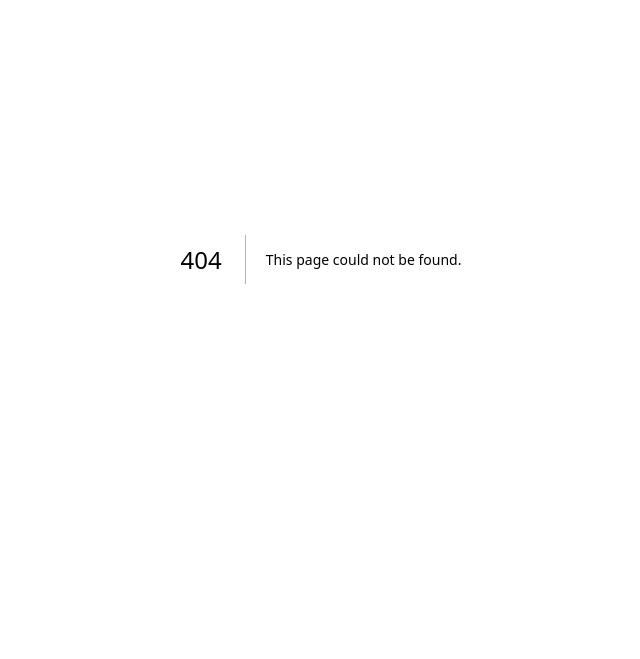
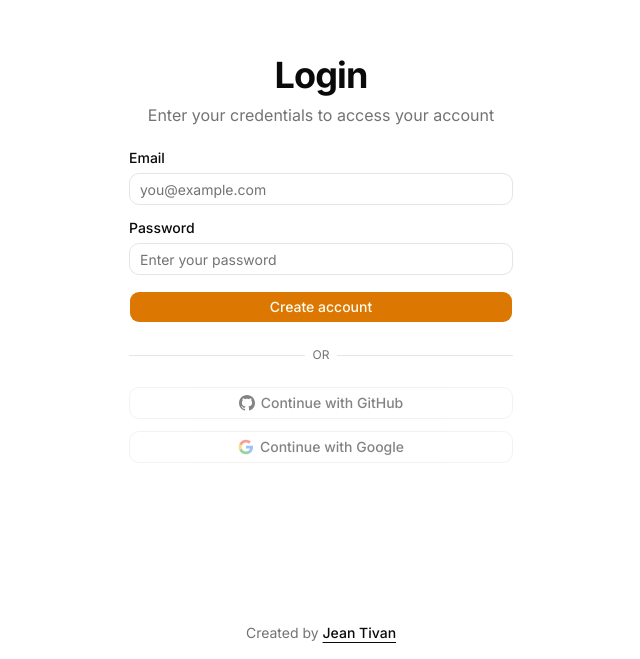
Before and after one commit to jeantivan/auth-service, a Next.js app in the folder docker/frontend/: page /login in a window 1280 px wide. Before the commit this address had no page. Shown: the part 141-800 px from the top of the page, without its empty margins (319-959 px from the left). Built offline with nearby package versions, Linux system fonts and the light colour scheme.

Commit message:
CREATE: Pagina de login

```diff
--- /dev/null
+++ b/docker/frontend/app/login/page.tsx
@@ -0,0 +1,106 @@
+import React from "react"
+import { Footer } from "@/components/footer"
+import { Button } from "@/components/ui/button"
+import { Input } from "@/components/ui/input"
+import { Label } from "@/components/ui/label"
+
+function GithubIcon(props: React.SVGProps<SVGSVGElement>) {
+  return (
+    <svg
+      xmlns="http://www.w3.org/2000/svg"
+      viewBox="0 0 24 24"
+      fill="currentColor"
+      {...props}
+    >
+      <path d="M12 0c-6.626 0-12 5.373-12 12 0 5.302 3.438 9.8 8.207 11.387.599.111.793-.261.793-.577v-2.234c-3.338.726-4.033-1.416-4.033-1.416-.546-1.387-1.333-1.756-1.333-1.756-1.089-.745.083-.729.083-.729 1.205.084 1.839 1.237 1.839 1.237 1.07 1.834 2.807 1.304 3.492.997.107-.775.418-1.305.762-1.604-2.665-.305-5.467-1.334-5.467-5.931 0-1.311.469-2.381 1.236-3.221-.124-.303-.535-1.524.117-3.176 0 0 1.008-.322 3.301 1.23.957-.266 1.983-.399 3.003-.404 1.02.005 2.047.138 3.006.404 2.291-1.552 3.297-1.23 3.297-1.23.653 1.653.242 2.874.118 3.176.77.84 1.235 1.911 1.235 3.221 0 4.609-2.807 5.624-5.479 5.921.43.372.823 1.102.823 2.222v3.293c0 .319.192.694.801.576 4.765-1.589 8.199-6.086 8.199-11.386 0-6.627-5.373-12-12-12z" />
+    </svg>
+  )
+}
+
+function GoogleIcon(props: React.SVGProps<SVGSVGElement>) {
+  return (
+    <svg
+      xmlns="http://www.w3.org/2000/svg"
+      viewBox="0 0 24 24"
+      {...props}
+    >
+      <path
+        fill="#4285F4"
+        d="M22.56 12.25c0-.78-.07-1.53-.2-2.25H12v4.26h5.92c-.26 1.37-1.04 2.53-2.21 3.31v2.77h3.57c2.08-1.92 3.28-4.74 3.28-8.09z"
+      />
+      <path
+        fill="#34A853"
+        d="M12 23c2.97 0 5.46-.98 7.28-2.66l-3.57-2.77c-.98.66-2.23 1.06-3.71 1.06-2.86 0-5.29-1.93-6.16-4.53H2.18v2.84C3.99 20.53 7.7 23 12 23z"
+      />
+      <path
+        fill="#FBBC05"
+        d="M5.84 14.09c-.22-.66-.35-1.36-.35-2.09s.13-1.43.35-2.09V7.07H2.18C1.43 8.55 1 10.22 1 12s.43 3.45 1.18 4.93l2.85-2.22.81-.62z"
+      />
+      <path
+        fill="#EA4335"
+        d="M12 5.38c1.62 0 3.06.56 4.21 1.64l3.15-3.15C17.45 2.09 14.97 1 12 1 7.7 1 3.99 3.47 2.18 7.07l3.66 2.84c.87-2.6 3.3-4.53 6.16-4.53z"
+      />
+    </svg>
+  )
+}
+
+export default function RegisterPage() {
+  return (
+    <main className="flex min-h-screen flex-col items-center justify-center px-4">
+      <div className="w-full max-w-sm space-y-6">
+        <div className="space-y-2 text-center">
+          <h1 className="text-4xl font-bold tracking-tight">Login</h1>
+          <p className="text-muted-foreground">
+            Enter your credentials to access your account
+          </p>
+        </div>
+
+        <form className="space-y-4">
+          <div className="space-y-2">
+            <Label htmlFor="email">Email</Label>
+            <Input
+              id="email"
+              type="email"
+              placeholder="you@example.com"
+              required
+            />
+          </div>
+          <div className="space-y-2">
+            <Label htmlFor="password">Password</Label>
+            <Input
+              id="password"
+              type="password"
+              placeholder="Enter your password"
+              required
+            />
+          </div>
+          <Button type="submit" className="w-full">
+            Create account
+          </Button>
+        </form>
+
+        <div className="relative">
+          <div className="absolute inset-0 flex items-center">
+            <span className="w-full border-t border-border" />
+          </div>
+          <div className="relative flex justify-center text-xs uppercase">
+            <span className="bg-background px-2 text-muted-foreground">or</span>
+          </div>
+        </div>
+
+        <div className="flex flex-col gap-3">
+          <Button variant="outline" className="w-full bg-transparent" disabled>
+            <GithubIcon className="size-4" />
+            Continue with GitHub
+          </Button>
+          <Button variant="outline" className="w-full bg-transparent" disabled>
+            <GoogleIcon className="size-4" />
+            Continue with Google
+          </Button>
+        </div>
+      </div>
+
+      <Footer />
+    </main>
+  )
+}
```
